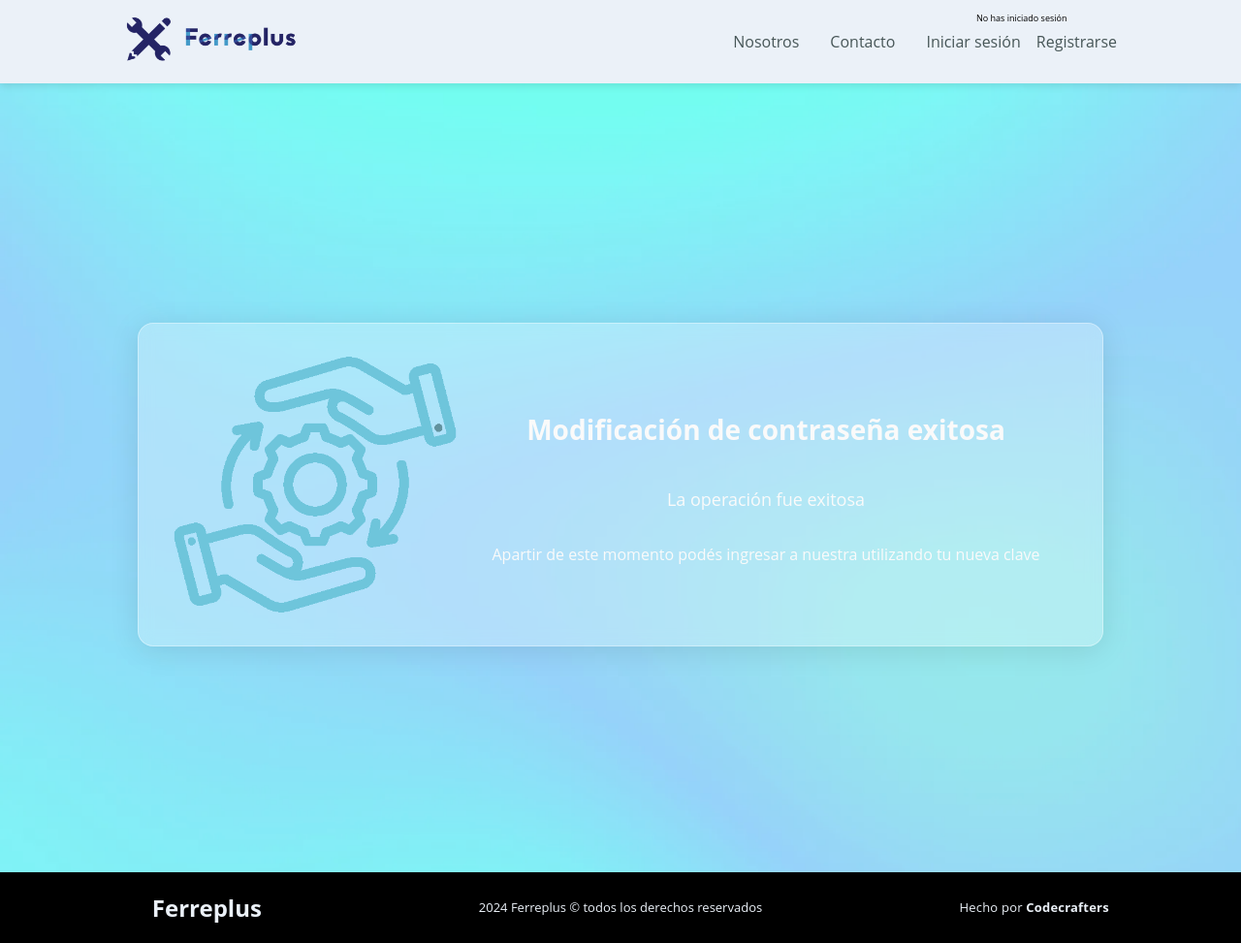
After one commit to codecrafters-is2/ferreplus_django, a Django app: page //password/change/successful in a window 1280 px wide. The commit adds this page. Shown: the whole page at 97% size. Run offline with Django 5.2, Linux system fonts and the light colour scheme; parts of the project's set-up code (start-up, migrations or seed data) failed here and were passed over; some web fonts are replaced.

Commit message:
Redirección de editar contraseña + template tags que capaz después sirven

```diff
--- a/ferreplus/settings.py
+++ b/ferreplus/settings.py
@@ -180,5 +180,7 @@
 ACCOUNT_EMAIL_SUBJECT_PREFIX="Ferreplus "
 ACCOUNT_CHANGE_EMAIL=True
 
+ACCOUNT_ADAPTER = "accounts.adapters.FerreplusAccountAdapter"
+
 MEDIA_URL = "/media/"
 MEDIA_ROOT = os.path.join(BASE_DIR,"media")
--- a/pages/urls.py
+++ b/pages/urls.py
@@ -1,6 +1,6 @@
 from django.urls import path
 from django.contrib.auth.decorators import login_required
-from .views import HomePageView,ClientHomeView,AdmiHomeView,EmployeeHomeView, GoBack
+from .views import HomePageView,ClientHomeView,AdmiHomeView,EmployeeHomeView, GoBack, PasswordChangeSuccessView
 from accounts.mixins import AdminRequiredMixin, ClientRequiredMixin
 
 
@@ -8,6 +8,7 @@
     path("home", HomePageView.as_view(), name="home"),
     path("adminpanel/", AdmiHomeView.as_view(), name="admi_home"),
     path("employee/", EmployeeHomeView.as_view(), name="employee_home"),#Falta implementar
+    path("/password/change/successful", PasswordChangeSuccessView.as_view(), name="password_change_success"),
     path("", ClientHomeView.as_view(), name="client_home"),
     path("", GoBack.as_view(), name='go_back')
 ]
--- a/pages/views.py
+++ b/pages/views.py
@@ -51,3 +51,7 @@
 
 class EmployeeHomeView(EmployeeRequiredMixin,TemplateView):
     template_name = "employee_home.html"
+
+
+class PasswordChangeSuccessView(TemplateView):
+    template_name = "temp_messages/password_change_successful.html"
--- /dev/null
+++ b/static/styles/accounts/password_change_successful.css
@@ -0,0 +1,49 @@
+.success-page-container {
+    min-width: 100vw;
+    min-height: 100vh;
+    display: flex;
+    flex-direction: column;
+    justify-content: center;
+    align-items: center;
+    padding: 1rem 1rem;
+}
+
+.password-change-msg {
+    display: flex;
+    flex-direction: column;
+    align-items: center;
+    gap: 2em;
+    background: rgba(255, 255, 255, 0.27);
+    border-radius: 16px;
+    box-shadow: 0 4px 30px rgba(0, 0, 0, 0.1);
+    backdrop-filter: blur(7.6px);
+    -webkit-backdrop-filter: blur(7.6px);
+    border: 1px solid rgba(255, 255, 255, 0.36);
+    color: #FAFAFA;
+    text-align: center;
+    padding: 1rem 1rem;
+}
+
+.password-change-msg img {
+    width: 200px;
+}
+
+
+@media (min-width: 1024px) {
+    /* Notebook --> Desktop */
+    .password-change-msg {
+        display: flex;
+        flex-direction: row;
+        align-items: center;
+        gap: 2em;
+        padding: 1rem 2rem;
+    }
+
+    .password-change-msg img {
+        width: 300px;
+    }
+
+    .password-change-msg h2 {
+        font-size: 28px;
+    }
+}
--- a/static/styles/home/client_home.css
+++ b/static/styles/home/client_home.css
@@ -7,7 +7,7 @@
     align-items: center;
     margin-top: 100px;
     /* background-color: url('/static/img/textura_filtrada.jpg'); */
-    background-color:#FAFAFA;
+
     color: white;
     padding: 2% 2%;
 }
--- a/static/styles/home/home.css
+++ b/static/styles/home/home.css
@@ -5,7 +5,7 @@
     flex-direction: column;
     justify-content: center;
     align-items: center;
-    margin-top: 100px;
+    padding-top: 40px;
 }
 
 .second-page {
--- a/static/styles/layout/layout.css
+++ b/static/styles/layout/layout.css
@@ -3,6 +3,7 @@
     margin: 0;
     --colors-primary: #62929e;
     --colors-outer-space: #475657;
+    background-color: azure;
 }
 
 @font-face {
@@ -12,7 +13,6 @@
 
 html {
     padding: 0;
-
 }
 
 body {
@@ -185,7 +185,9 @@
     flex-direction: column;
     justify-content: center;
     align-items: center;
-    margin-top: 100px;
+    margin-top: 60px;
+    background-image: url('/static/img/bg_home.png');
+    background-size: cover;
 }
 
 @media (min-width: 640px) {
--- a/templates/account/logout.html
+++ b/templates/account/logout.html
@@ -1,4 +1,4 @@
-{% extends "_base.html" %}
+
 {% load crispy_forms_tags %}
 
 {% block title %}Log Out{% endblock %}
--- /dev/null
+++ b/templates/temp_messages/password_change_successful.html
@@ -0,0 +1,24 @@
+{% extends "_base.html" %}
+{% load static %}
+
+{% block title %}Ferreplus{% endblock title %}
+<head>
+    {% block custom_styles %}
+        <link rel="stylesheet" href="{% static 'styles/home/home.css' %}">
+        <link rel="stylesheet" href="{% static 'styles/accounts/password_change_successful.css' %}">
+    {% endblock custom_styles %}
+</head>
+{% block content %}
+    <div>
+        <div class="home-container">
+            <div class="password-change-msg">
+                <img src="{% static 'img/icons/change_config_celeste.png' %}" />
+                <div style="display: flex; flex-direction: column; align-items: center">
+                    <h2>Modificación de contraseña exitosa</h1>
+                    <p style="font-size: large">La operación fue exitosa</p>
+                    <p> Apartir de este momento podés ingresar a nuestra utilizando tu nueva clave</p>
+                </div>
+            <div>
+        </div>
+    </div>
+{% endblock content %}
```
Also changed, not shown: accounts/adapters.py (added, +7 -0 lines), pages/templatetags/users_extras.py (added, +17 -0 lines), pages/templatetags/__init__.py (added), static/img/bg_home.png (added), static/img/icons/change_config.png (added), static/img/icons/change_config_celeste.png (added), static/img/icons/change_config_white.png (added), static/img/textura_2.png (added).
